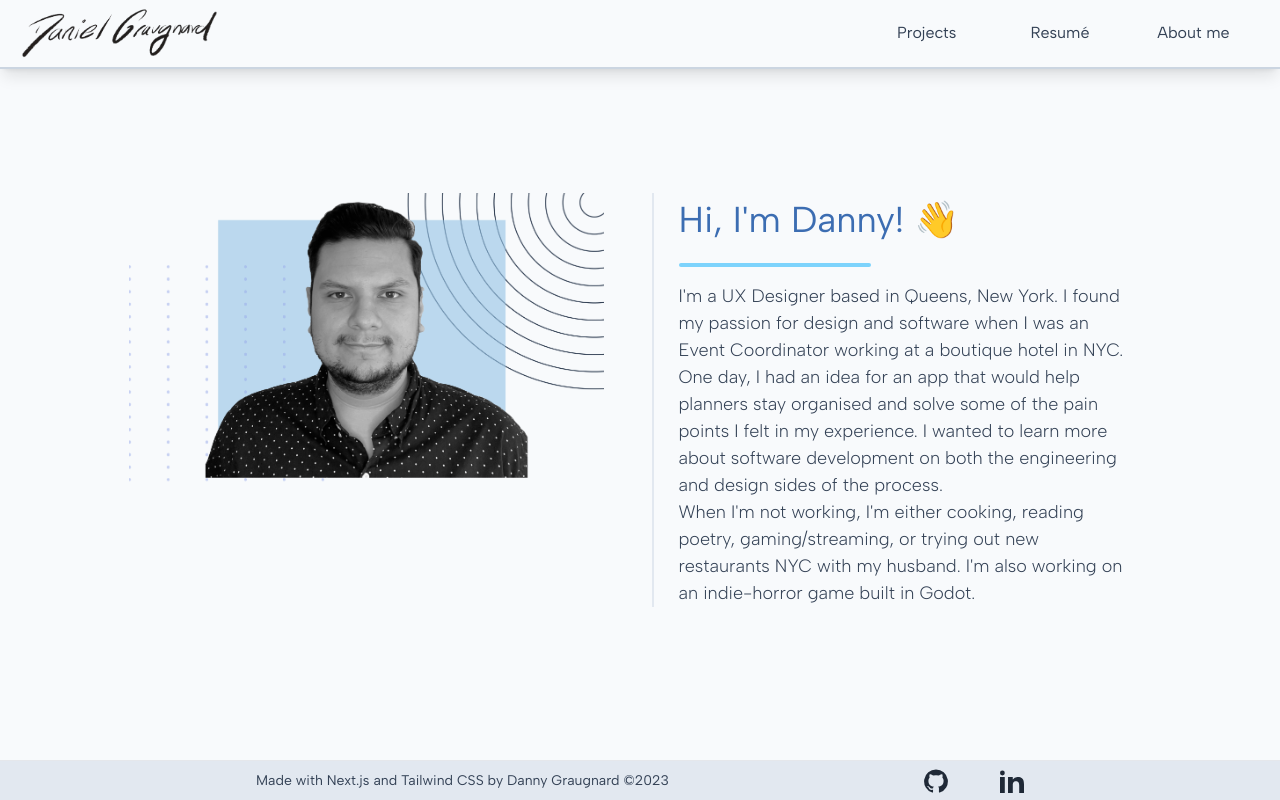
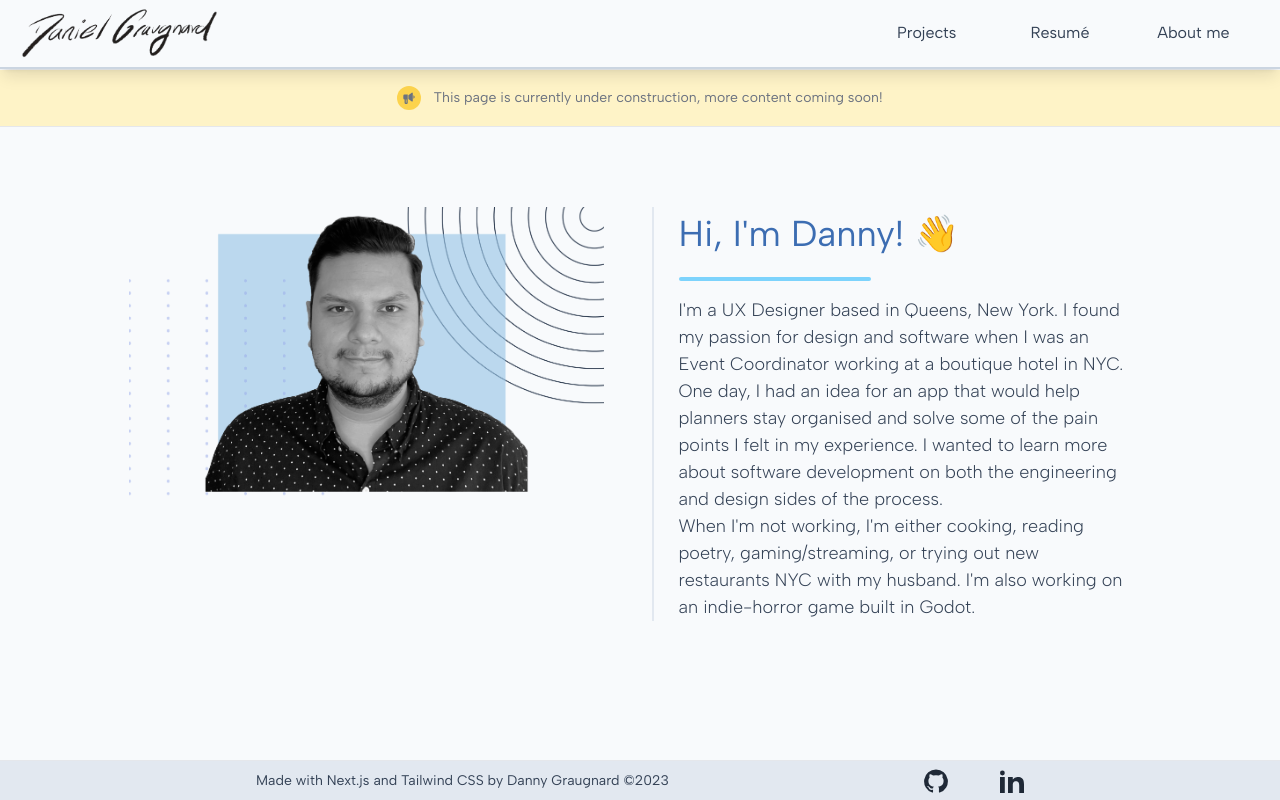
Before and after one commit to dan11218/portfolio-app, a Next.js app: page /about-me in a window 1280 px wide. Built offline with nearby package versions, Linux system fonts and the light colour scheme.

Commit message:
adds banner for about me

```diff
--- a/app/about-me/page.tsx
+++ b/app/about-me/page.tsx
@@ -2,7 +2,33 @@ import Introduction from "./introduction";
 
 export default function aboutMe() {
   return (
-    <main className="w-full flex-col items-start justify-start">
+    <main className="h-screen w-screen flex-col items-start justify-start">
+      <div
+        id="sticky-banner"
+        tabIndex={-1}
+        className="mt-[70px] flex w-full justify-between border-b border-gray-200 bg-amber-100 p-4 dark:border-gray-600 dark:bg-gray-700"
+      >
+        <div className="mx-auto flex items-center">
+          <p className="flex items-center text-sm font-normal text-gray-500 dark:text-gray-400">
+            <span className="me-3 inline-flex h-6 w-6 flex-shrink-0 items-center justify-center rounded-full bg-amber-300 p-1 dark:bg-gray-600">
+              <svg
+                className="h-3 w-3 text-gray-500 dark:text-gray-400"
+                aria-hidden="true"
+                xmlns="http://www.w3.org/2000/svg"
+                fill="currentColor"
+                viewBox="0 0 18 19"
+              >
+                <path d="M15 1.943v12.114a1 1 0 0 1-1.581.814L8 11V5l5.419-3.871A1 1 0 0 1 15 1.943ZM7 4H2a2 2 0 0 0-2 2v4a2 2 0 0 0 2 2v5a2 2 0 0 0 2 2h1a2 2 0 0 0 2-2V4ZM4 17v-5h1v5H4ZM16 5.183v5.634a2.984 2.984 0 0 0 0-5.634Z" />
+              </svg>
+              <span className="sr-only">Light bulb</span>
+            </span>
+            <span>
+              This page is currently under construction, more content coming
+              soon!
+            </span>
+          </p>
+        </div>
+      </div>
       <Introduction />
     </main>
   );
```
